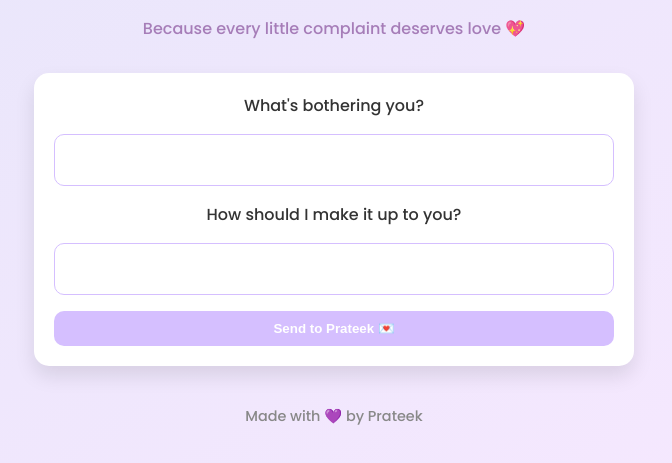
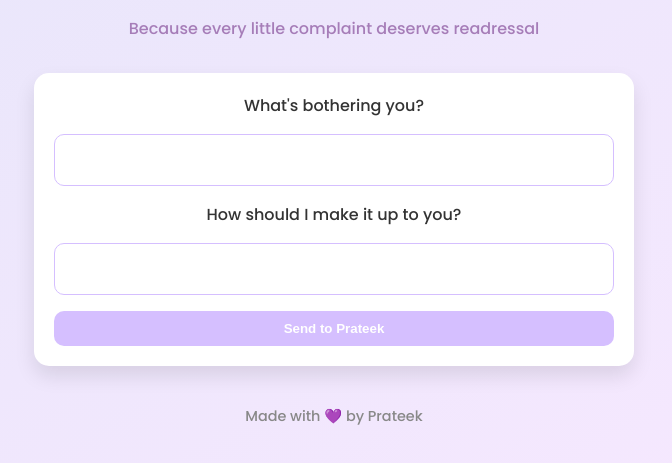
Before and after one commit to singhprateek7/Grievance-Readressal-, a plain HTML site: page index.html in a window 1280 px wide. Shown: the part 221-684 px from the top of the page, without its empty margins (306-978 px from the left). Drawn offline with Linux system fonts and the light colour scheme.

Commit message:
Update index.html

```diff
--- a/index.html
+++ b/index.html
@@ -11,7 +11,7 @@
   <div class="container">
     <header>
       <h1>Bhawna's Grievance Corner 💜</h1>
-      <p>Because every little complaint deserves love 💖</p>
+      <p>Because every little complaint deserves readressal</p>
     </header>
 
     <section id="form-section">
@@ -23,7 +23,7 @@
         <label for="suggestion">How should I make it up to you?</label>
         <textarea id="suggestion" name="suggestion" required></textarea>
 
-        <button type="submit">Send to Prateek 💌</button>
+        <button type="submit">Send to Prateek</button>
       </form>
     </section>
 
```
